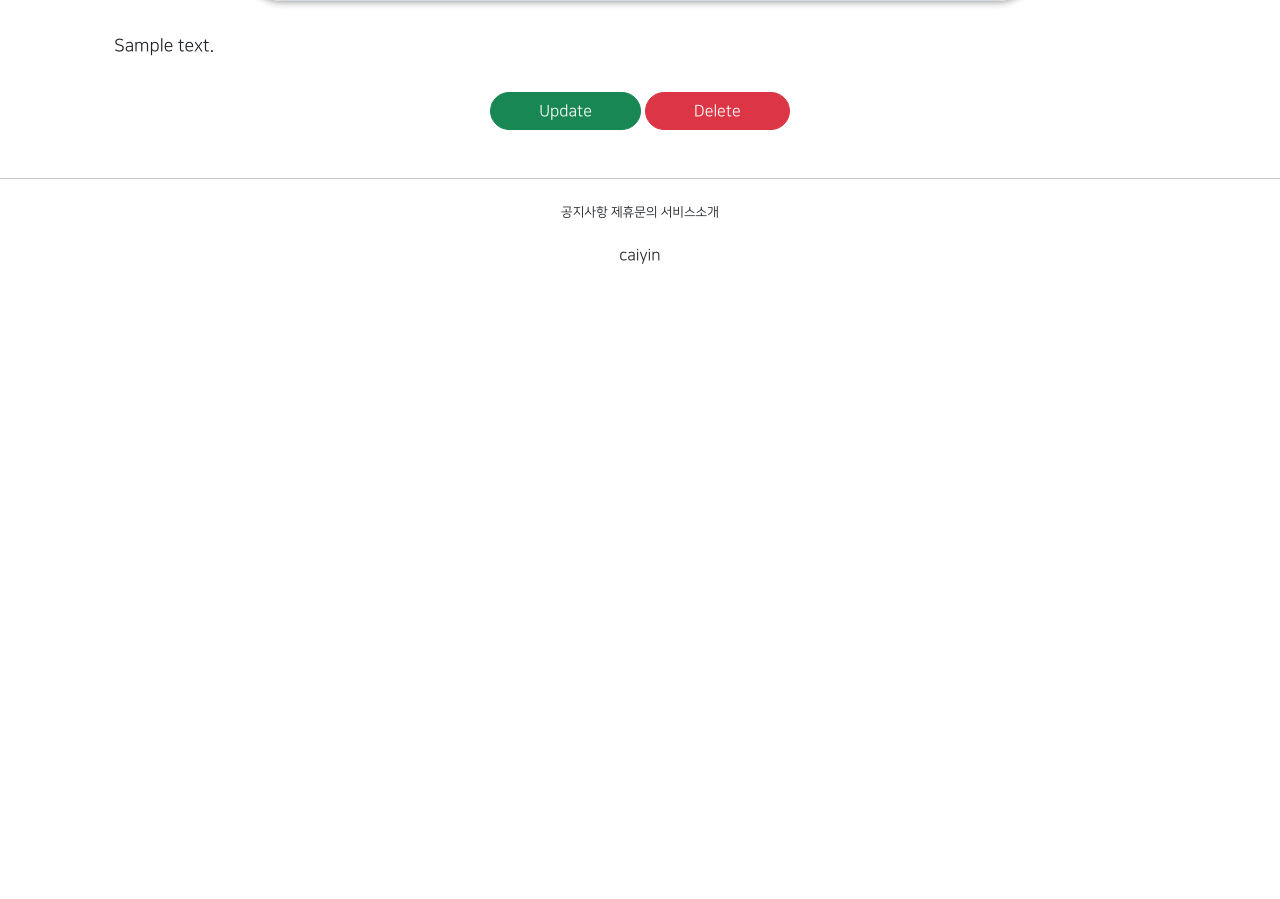
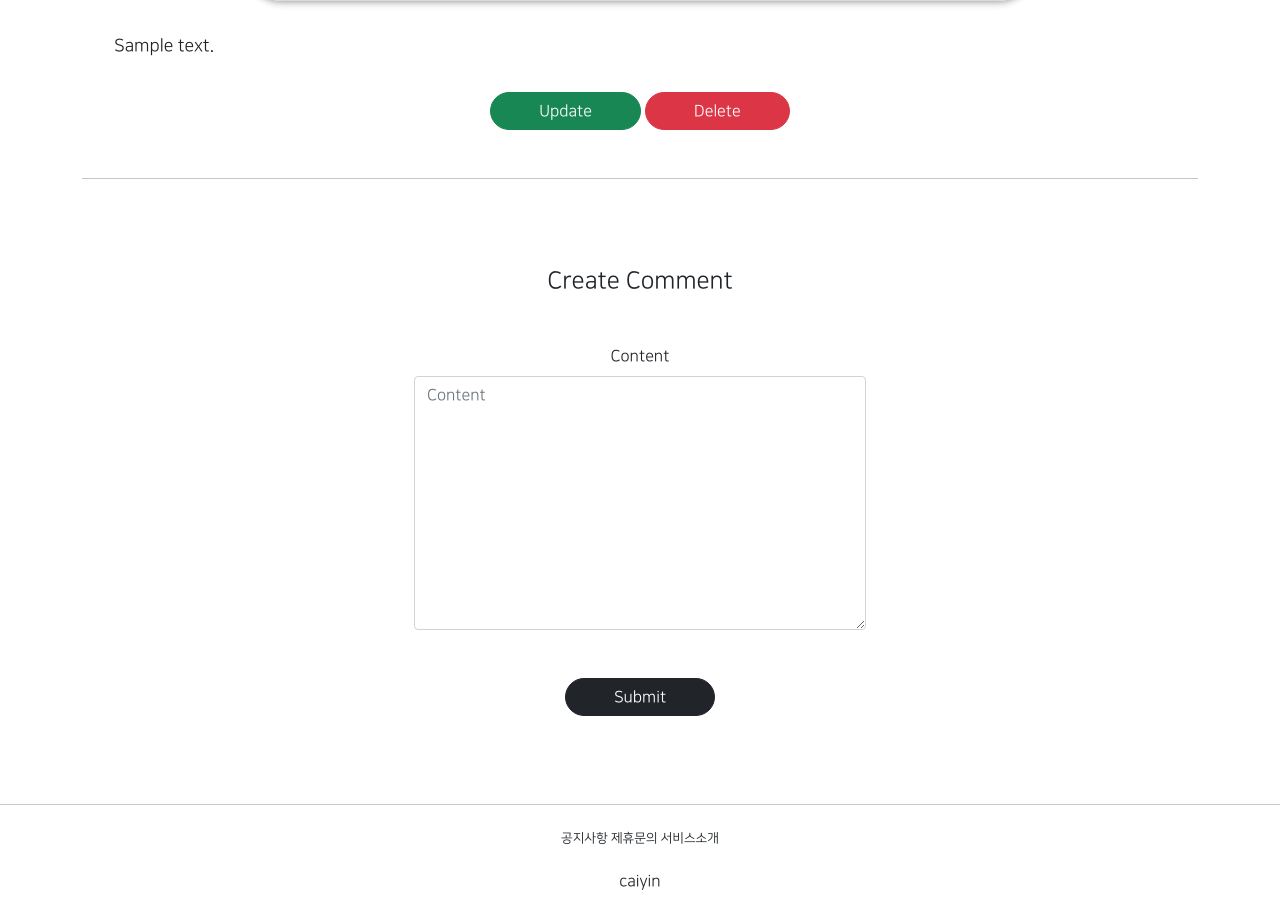
Before and after one commit to caiyin0211/gis_me, a Django app: page /articles/detail/1 in a window 1280 px wide. Shown: the part 1020-1919 px from the top of the page. Before the commit the page ends 1284 px from the top, so only its background shows below. Run offline with Django 3.2, Linux system fonts and the light colour scheme; a user stored in the database is signed in; tables that the repository leaves empty hold one stand-in row (values such as "Sample post"); grey boxes marked "Sample" are stand-in pictures; parts of the project's set-up code (start-up, migrations or seed data) failed here and were passed over; some libraries are stand-ins or nearby versions.

Commit message:
8/9 commit4

```diff
--- a/articleapp/templates/articleapp/detail.html
+++ b/articleapp/templates/articleapp/detail.html
@@ -38,6 +38,11 @@
             {% endif %}
 
     </div>
+       <hr>
+
+        <div class="text-center my-4">
+            {% include 'commentapp/create.html' %}
+        </div>
     </div>
 
 {% endblock %}
--- a/articleapp/views.py
+++ b/articleapp/views.py
@@ -5,11 +5,12 @@ from django.shortcuts import render
 from django.urls import reverse_lazy, reverse
 from django.utils.decorators import method_decorator
 from django.views.generic import CreateView, DetailView, UpdateView, DeleteView, ListView
+from django.views.generic.edit import FormMixin
 
 from articleapp.decorators import article_ownership_required
 from articleapp.forms import ArticleCreationForm
 from articleapp.models import Article
-
+from commentapp.forms import CommentCreationForm
 
 
 @method_decorator(login_required,'get')
@@ -25,8 +26,9 @@ class ArticleCreateView(CreateView):
     def get_success_url(self):
         return reverse('articleapp:detail', kwargs={'pk':self.object.pk})
 
-class ArticleDetailView(DetailView):
+class ArticleDetailView(DetailView, FormMixin):
     model = Article
+    form_class = CommentCreationForm
     context_object_name = 'target_article'
     template_name = 'articleapp/detail.html'
 
--- /dev/null
+++ b/commentapp/templates/commentapp/create.html
@@ -0,0 +1,20 @@
+{% load bootstrap4 %}
+<div class="text-center mw-500 m-auto">
+    <div class="m-5">
+        <h4> Create Comment</h4>
+
+    </div>
+    <div>
+        <form action="{% url 'commentapp:create' %}" method="post">
+            {% csrf_token %}
+            {% bootstrap_form form %}
+            <div class='m-5'>
+                <input type="submit"
+                       class="btn btn-dark rounded-pill px-5">
+            </div>
+
+        </form>
+
+    </div>
+
+</div>
--- a/commentapp/urls.py
+++ b/commentapp/urls.py
@@ -1,6 +1,10 @@
+from django.urls import path
 
+from commentapp.views import CommentCreateView
 
-urlpatterns = [
+app_name = 'commentapp'
 
+urlpatterns= [
+    path('create/', CommentCreateView.as_view(), name='create'),
 
 ]
```
Also changed, not shown: commentapp/views.py (+14 -0 lines).
